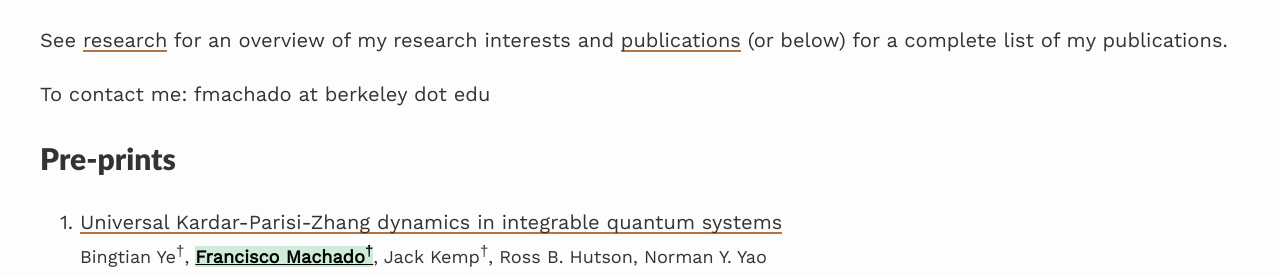
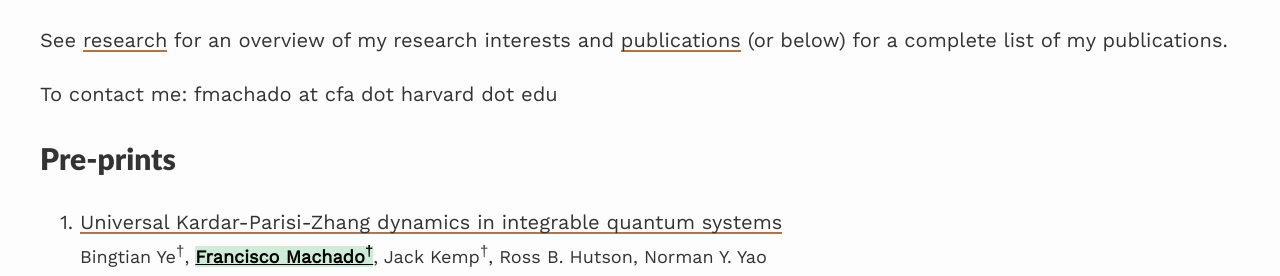
Before and after one commit to flmachado/flmachado.github.io, a Jekyll site: the page built from index.md, in a window 1280 px wide and 900 px high, scrolled down 377 px. Shown: the part 178-454 px from the top of the window. Built offline with Jekyll 4.4.1, drawn with Linux system fonts in a browser that asks for light colours; nearby versions of some CDN libraries.

Commit message:
Update email

```diff
--- a/_config.yml
+++ b/_config.yml
@@ -16,7 +16,7 @@ description: ITAMP Fellow | Harvard University
 
 baseurl: / #name of GitHub repository
 url: "fmachado.eu" #custom url to be used instead of GitHub repository
-email: machado007@gmail.com
+email: fmachado@cfa.harvard.edu
 
 highlighter: rouge
 markdown: kramdown
--- a/index.md
+++ b/index.md
@@ -21,7 +21,7 @@ Originally from Portugal, Physics has taken me through many places:
 
 See [research](research) for an overview of my research interests and [publications](publications) (or below) for a complete list of my publications.
 
-To contact me: fmachado at berkeley dot edu
+To contact me: fmachado at cfa dot harvard dot edu
 
 
 # Pre-prints
```
